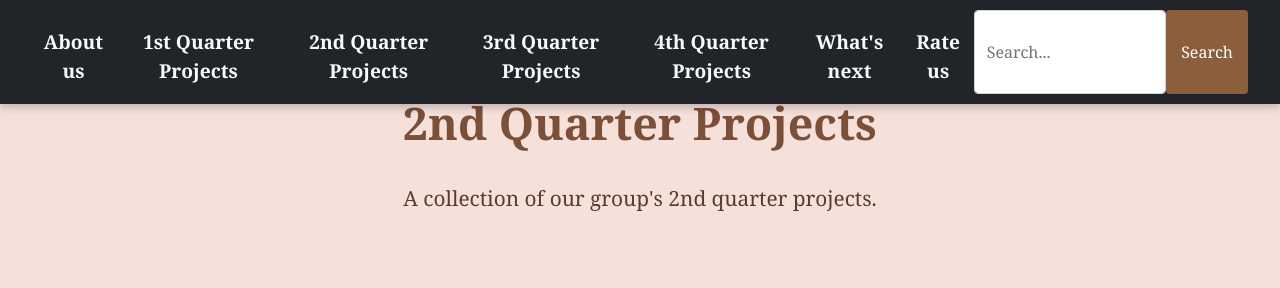
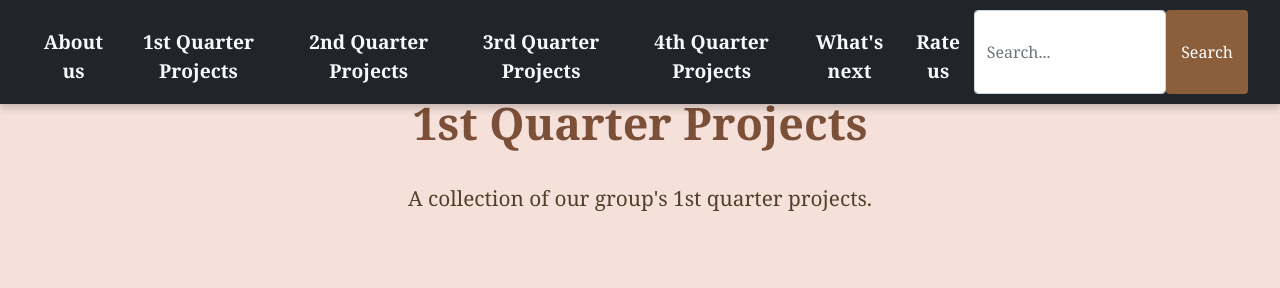
Before and after one commit to Mendoza9S/FV_ICT9Sapphire_Q4Project_Group-, a plain HTML site: page page2.html in a window 1280 px wide. Shown: the top 288 px of the page. Drawn offline with nearby package versions, Linux system fonts and the light colour scheme.

Commit message:
Update page2.html

```diff
--- a/page2.html
+++ b/page2.html
@@ -3,7 +3,7 @@
 <head>
 	<meta charset="utf-8">
 	<meta name="viewport" content="width=device-width, initial-scale=1">
-	<title>2ND QUARTER PROJECTS</title>
+	<title>1ST QUARTER PROJECTS</title>
 	<link href="https://cdn.jsdelivr.net/npm/bootstrap@5.0.2/dist/css/bootstrap.min.css" rel="stylesheet">
 	<link rel="stylesheet" type="text/css" href="style.css">
 </head>
@@ -27,8 +27,8 @@
   </div>
 </nav>
 <br> <br> <br> <br>
-	<h1> 2nd Quarter Projects </h1>
-	<p> A collection of our group's 2nd quarter projects. </p>
+	<h1> 1st Quarter Projects </h1>
+	<p> A collection of our group's 1st quarter projects. </p>
 	<br> <br>
 
 	<div class="col-md-8">
```
